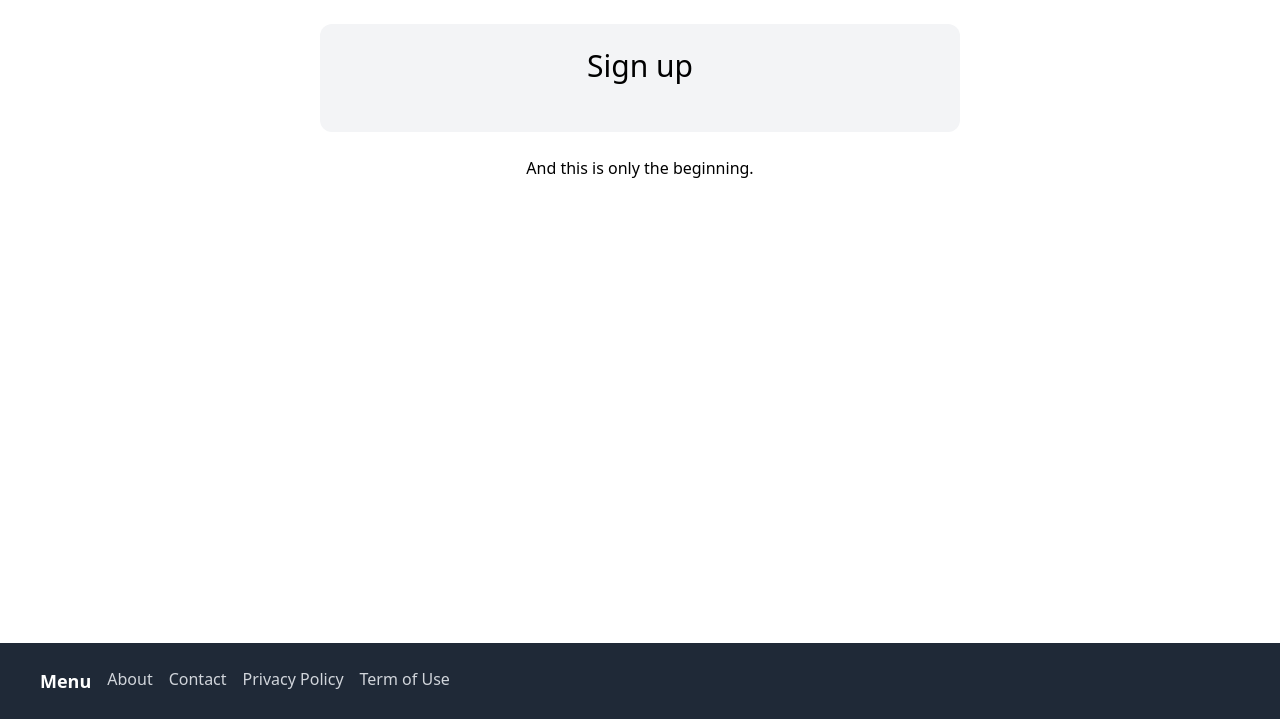
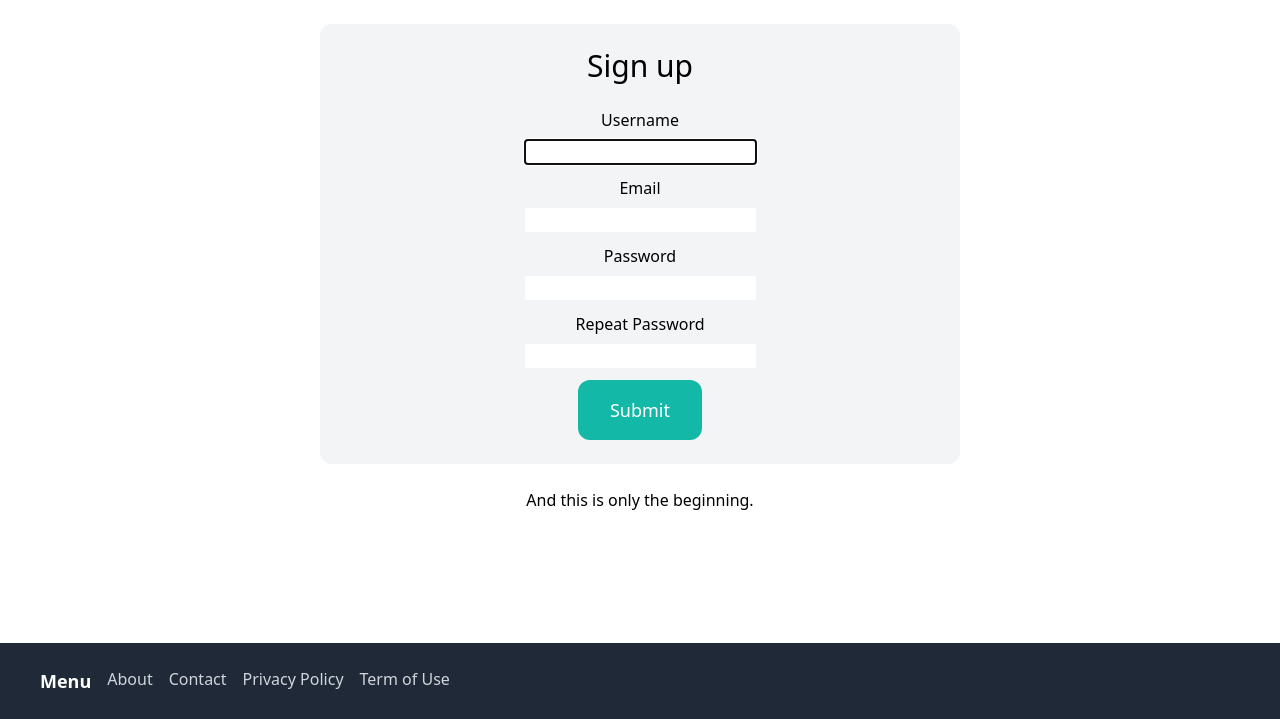
Before and after one commit to theGeekkit/Puddle, a Django app: page /signup/ in a window 1280 px wide. Shown: the part 81-800 px from the top of the page. Run offline with Django 5.2, Linux system fonts and the light colour scheme; some libraries are stand-ins or nearby versions.

Commit message:
sign up form

```diff
--- a/puddle/core/templates/core/signup.html
+++ b/puddle/core/templates/core/signup.html
@@ -5,5 +5,33 @@
 {% block content %}
 <div class="w-1/2 my-6 mx-auto p-6 bg-gray-100 rounded-xl">
     <h1 class="mb-6 text-3xl">Sign up</h1>
+
+    <form method="post" action=".">
+        {% csrf_token %}
+
+        {{ form.non_field_errors }}
+
+        <div class="mb-3">
+            <label class="inline-block mb-2">Username</label><br>
+            {{ form.username }}
+        </div>
+
+        <div class="mb-3">
+            <label class="inline-block mb-2">Email</label><br>
+            {{ form.email }}
+        </div>
+
+        <div class="mb-3">
+            <label class="inline-block mb-2">Password</label><br>
+            {{ form.password1 }}
+        </div>
+
+        <div class="mb-3">
+            <label class="inline-block mb-2">Repeat Password</label><br>
+            {{ form.password2 }}
+        </div>
+
+        <button class="py-4 px-8 text-lg bg-teal-500 hover:bg-teal-700 rounded-xl text-white">Submit</button>
+    </form>
 </div>
 {% endblock %}
```
